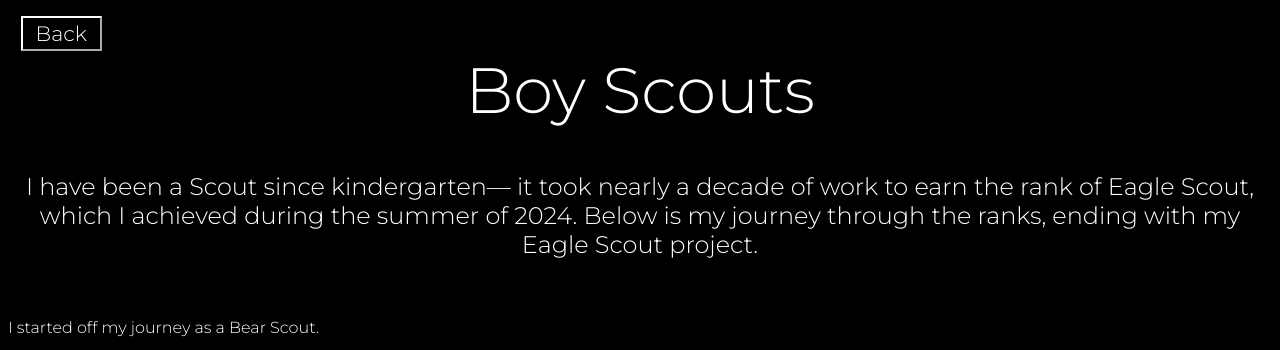
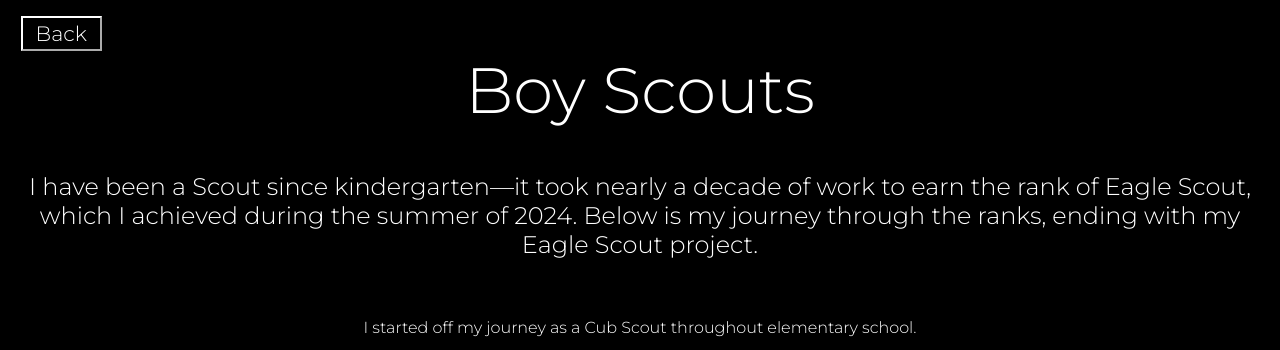
Before and after one commit to pratyushsaxena1/PratyushSaxenaPersonalWebsite, a Flask app: page /boy_scouts in a window 1280 px wide. Shown: the top 350 px of the page. Run offline with Flask 3, Linux system fonts and the light colour scheme.

Commit message:
Additions to Boy Scouts page

```diff
--- a/static/css/boy_scouts_style.css
+++ b/static/css/boy_scouts_style.css
@@ -1,6 +1,14 @@
 header {
     text-align: center;
     font-size: 4em;
+}
+
+p {
+    text-align: center;
+}
+
+#div_1 {
+    text-align: center;
 }
 
 #videoContainer {
--- a/templates/boy_scouts.html
+++ b/templates/boy_scouts.html
@@ -11,16 +11,13 @@
     <button class = "backButton" onclick = "history.back()">Back</button>
     <header>Boy Scouts</header>
     <br>
-    <p style = "text-align: center; font-size: 1.5em;">I have been a Scout since kindergarten— it took nearly a decade of work to earn the rank of Eagle Scout, which I achieved during the summer of 2024. Below is my journey through the ranks, ending with my Eagle Scout project.</p>
+    <p style = "text-align: center; font-size: 1.5em;">I have been a Scout since kindergarten—it took nearly a decade of work to earn the rank of Eagle Scout, which I achieved during the summer of 2024. Below is my journey through the ranks, ending with my Eagle Scout project.</p>
     <!-- Pictures of me or badges of ranks or something -->
     <br>
-    <p>I started off my journey as a Bear Scout.</p> <img src = "SOMEPICTURE.jpg" alt = "The image seems to not be working. Caption: Picture of Bear Scout badge.">
-    <br>
-    <img src = "SOMEPICTURE.jpg" alt = "The image seems to not be working. Caption: Picture of Bear Scout badge."><p>I continued  my journey as a SOMETHING Scout.</p>
-    <br>
-    <p>I started off my journey as a Bear Scout.</p> <img src = "SOMEPICTURE.jpg" alt = "The image seems to not be working. Caption: Picture of Bear Scout badge.">
-    <br>
-    <img src = "SOMEPICTURE.jpg" alt = "The image seems to not be working. Caption: Picture of Bear Scout badge."><p>I continued  my journey as a SOMETHING Scout.</p>
+    <div id = "div_1">
+        <p>I started off my journey as a Cub Scout throughout elementary school.</p>
+        <img src = "../static/img/cub_scouts_badges_img.png" alt = "The image seems to not be working. Caption: Picture of Cub Scouts rank badges." width = "1200vw">
+    </div>
     <br>
     <!-- Eagle Scout Project -->
     <h2 style = "text-align: center; font-size: 3em;">Eagle Scout Project</h2>
```
Also changed, not shown: static/css/sysadmin_style.css (added, +28 -0 lines), templates/sysadmin.html (+7 -1 lines), static/img/cub_scouts_badges_img.png (added), static/img/documentation_img.png (added), 1 other file.
